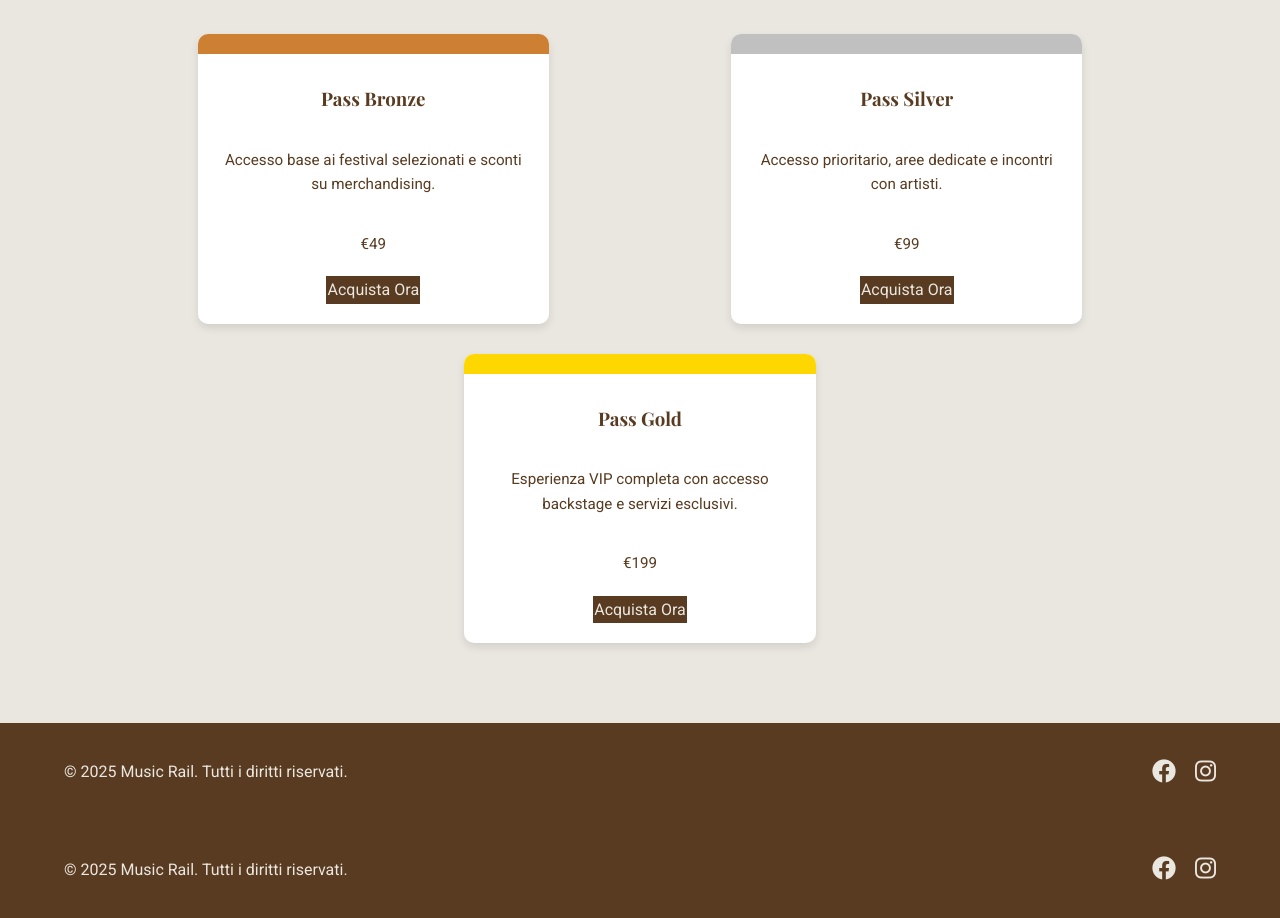
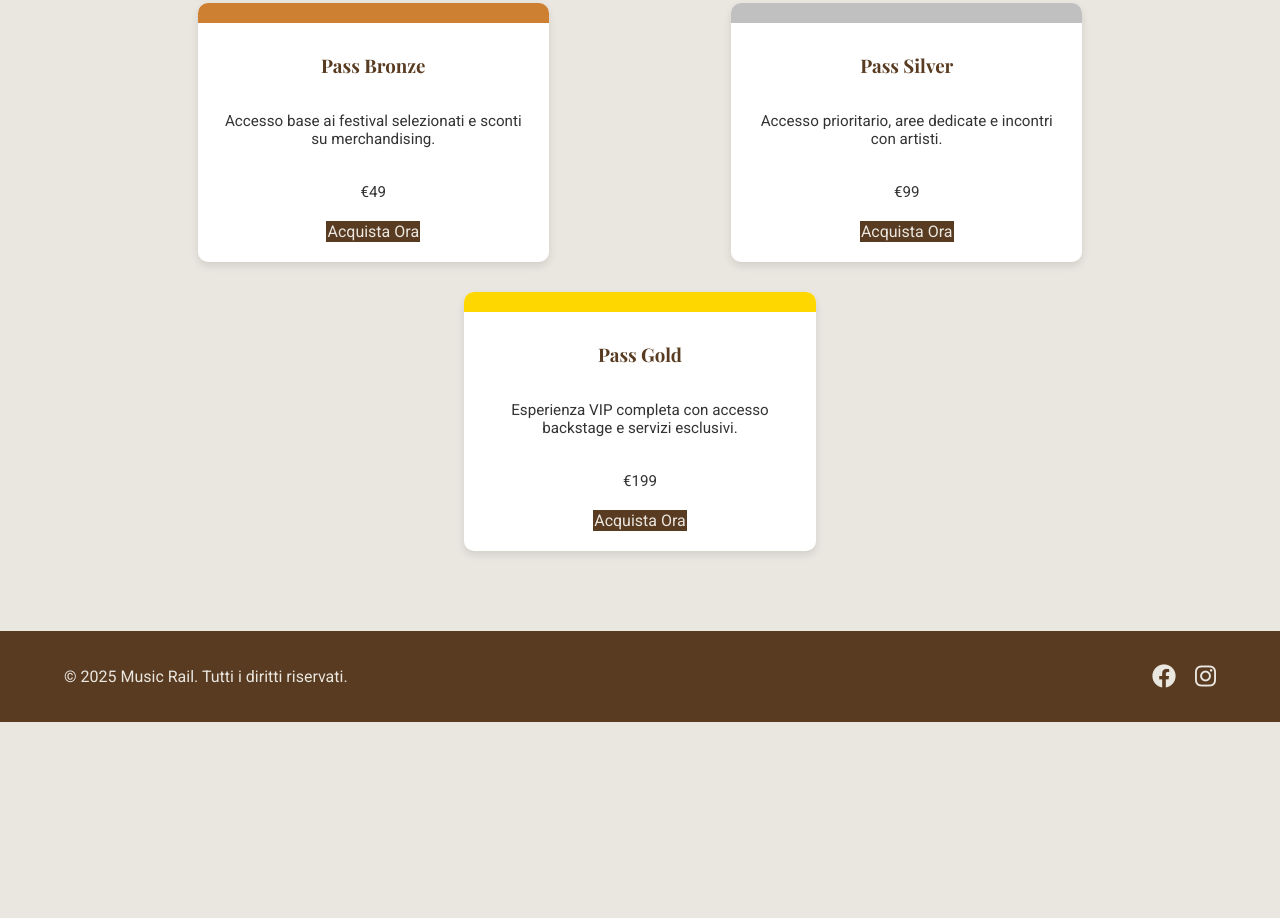
Before and after one commit to SimoFerre98/MusicaRail, a plain HTML site: page crea-viaggio.html in a window 1280 px wide. Shown: the part 1748-2666 px from the top of the page. After the commit the page ends 2470 px from the top, so only its background shows below. Drawn offline with nearby package versions, Linux system fonts and the light colour scheme.

Commit message:
Aggiustamenti grafici
- Migliorati footer ed header
- Aggiunto colore sfondo #EAE6E0

```diff
--- a/crea-viaggio.html
+++ b/crea-viaggio.html
@@ -81,17 +81,6 @@
 
     </main>
 
-    <footer>
-        <div class="footer-content">
-            <div class="copyright">
-                <p>&copy; 2025 Music Rail. Tutti i diritti riservati.</p>
-            </div>
-            <div class="social-links">
-                <a href="#" aria-label="Facebook"><i class="fab fa-facebook"></i></a>
-                <a href="#" aria-label="Instagram"><i class="fab fa-instagram"></i></a>
-            </div>
-        </div>
-    </footer>
     <div id="footer-placeholder"></div>
     <script src="script.js"></script>
 </body>
--- a/styles.css
+++ b/styles.css
@@ -1,14 +1,20 @@
 /* General Styles */
+html, body {
+    height: 100%;
+    margin: 0;
+    padding: 0;
+}
+
 body {
     font-family: 'Roboto', sans-serif;
-    background-color: #EAE6E0; /* Beige/Crema chiaro */
-    color: #583B20; /* Marrone scuro per testo */
-    margin: 0;
-    padding: 0;
-    line-height: 1.6;
+    background-color: #EAE6E0;
+    color: #333;
     display: flex;
     flex-direction: column;
-    min-height: 100vh;
+}
+
+main {
+    flex: 1;
 }
 
 h1, h2, h3 {
@@ -32,7 +38,7 @@ a {
 header {
     background-color: #EAE6E0;
     padding: 20px 0;
-    border-bottom: 1px solid #DCD8D0;
+
 }
 
 .main-nav {
@@ -178,7 +184,7 @@ header {
 .pass-section {
     padding: 60px 5%;
     text-align: center;
-    background-color: #F5F2ED; /* Sfondo leggermente diverso per la sezione */
+    background-color: #EAE6E0; /* Sfondo leggermente diverso per la sezione */
 }
 
 .pass-section h2 {
```
Also changed, not shown: chi-siamo.html (+0 -12 lines), contatti-info.html (+0 -12 lines), contatti.html (+0 -11 lines), partner.html (+0 -12 lines).
